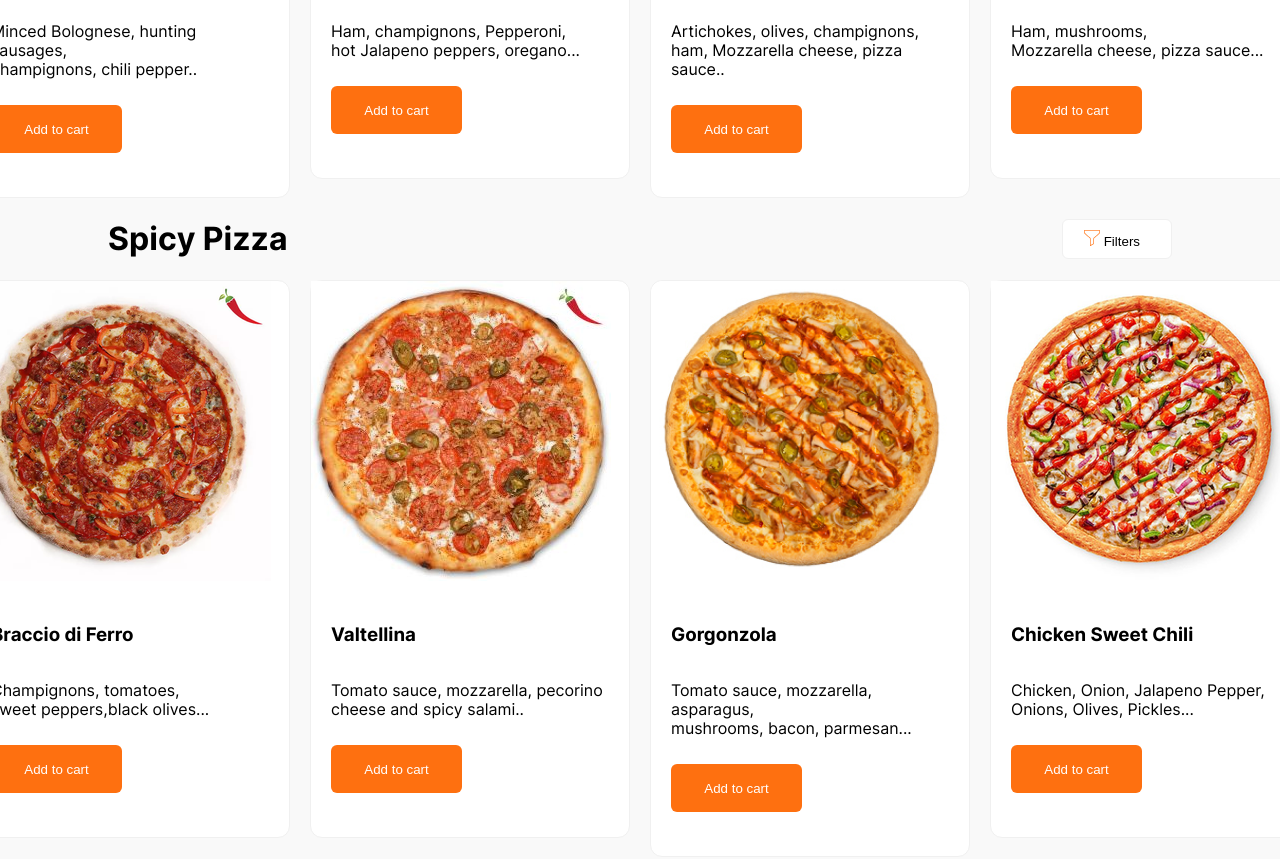
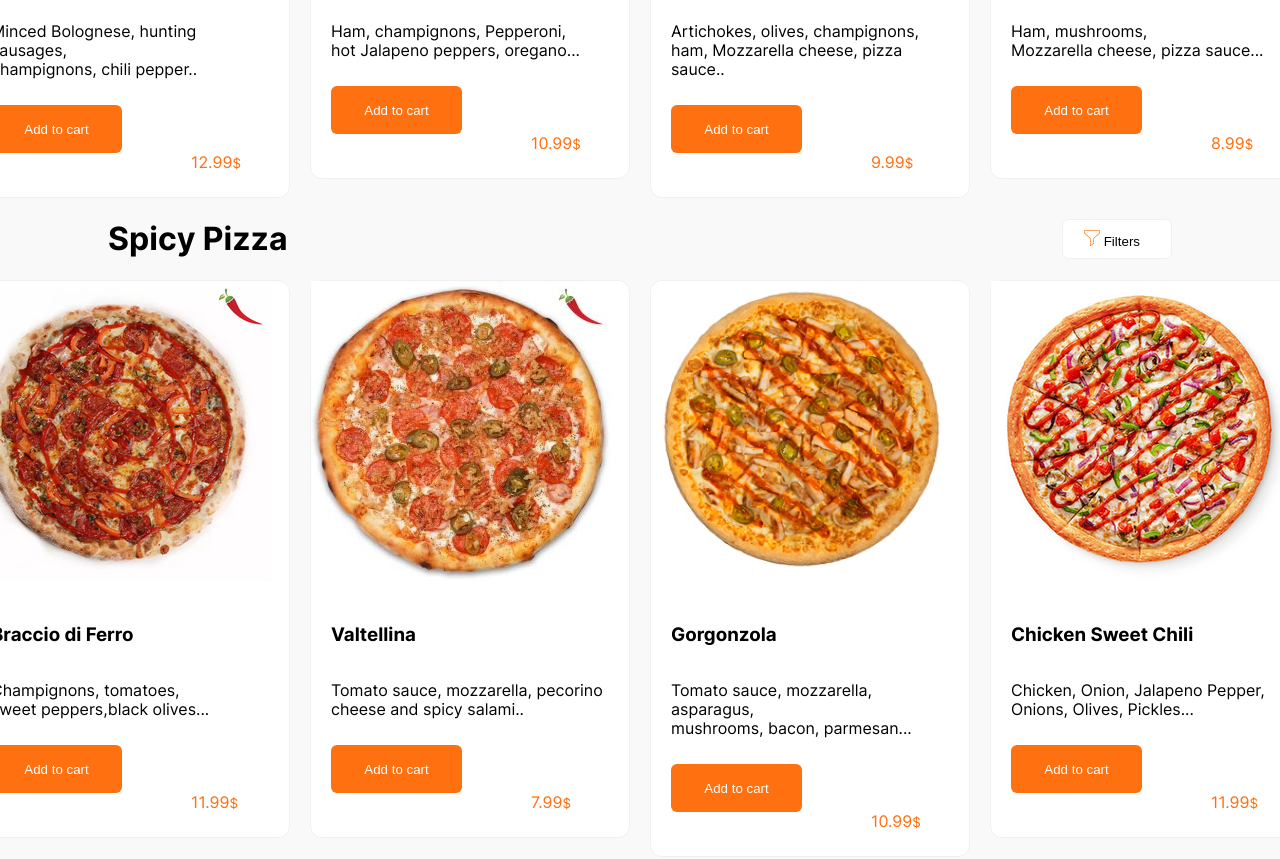
Before and after one commit to AlexandrEsc17/Hot-Pizza, a plain HTML site: page Hot Pizza/index.html in a window 1280 px wide. Shown: the part 1240-2099 px from the top of the page. Drawn offline with Linux system fonts and the light colour scheme.

Commit message:
Update style.css
Сhanging price color from white to #FE7010

```diff
--- a/Hot Pizza/css/style.css
+++ b/Hot Pizza/css/style.css
@@ -365,7 +365,7 @@ display: inline-block;
   transition: 0.5s;
 }
 .price{
-  color: #ffffff;
+  color: #FE7010;
   width: 78px;
   height: 24px;
 margin-left: 200px;
```
